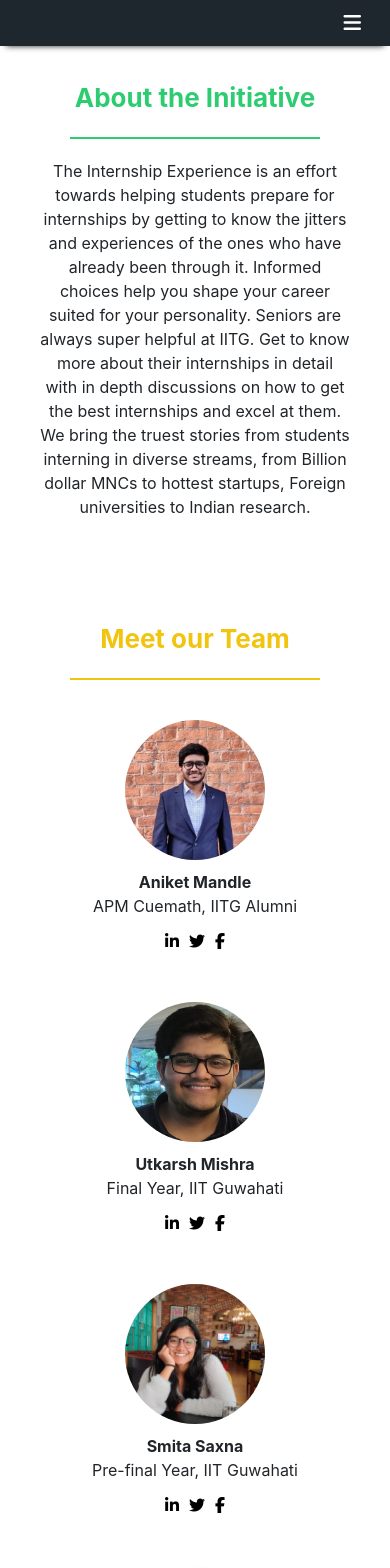
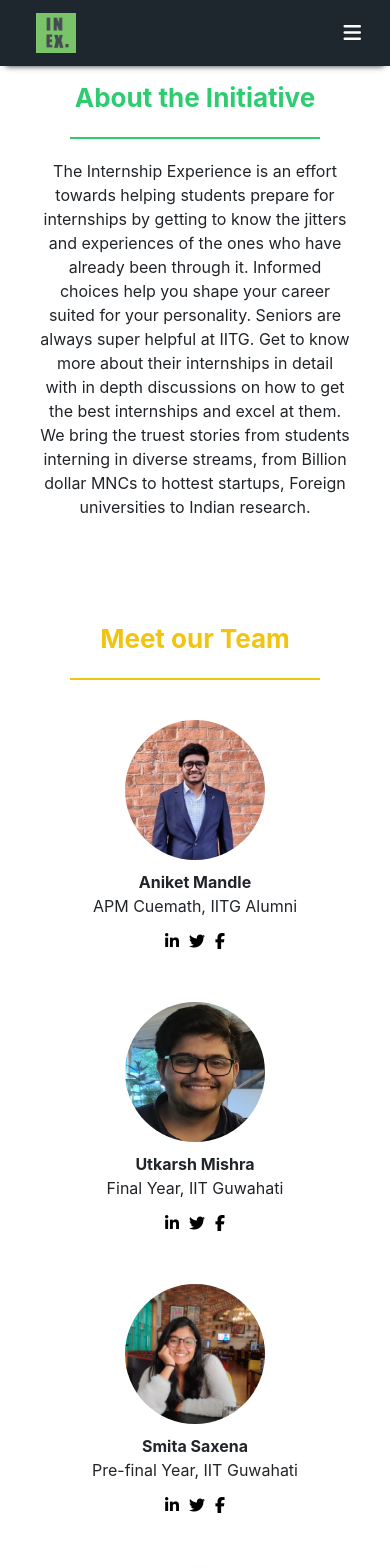
Before and after one commit to internxiitg/internxiitg.github.io, a React (Create React App) app: page /about in a window 390 px wide. Shown: the top 1568 px of the page. Built offline with nearby package versions, Linux system fonts and the light colour scheme.

Commit message:
logo added

```diff
--- a/src/App.js
+++ b/src/App.js
@@ -2,7 +2,7 @@ import React from 'react';
 import './App.css';
 import { BrowserRouter as Router, Route, Link } from "react-router-dom";
 import "bootstrap/dist/css/bootstrap.min.css";
-
+import logo from  './utils/logo.jpg'
 import Feed from './components/feed.component';
 import About from './components/about.component';
 
@@ -13,6 +13,7 @@ class App extends React.Component {
     return (<Router>
 
       <div className="navbar navbar-expand-sm fixed-top">
+        <div className="navbar-brand"><img className="logo-img" src={logo}></img></div>
         <button className="navbar-toggler ml-auto" data-toggle="collapse" data-target="#navbarMenu">
           <i class="hambur fas fa-bars"></i>
         </button>
--- a/src/components/about.component.js
+++ b/src/components/about.component.js
@@ -40,7 +40,7 @@ class About extends React.Component {
                         </div>
                         <div className="team-member">
                             <div className="team-img-container"><img className="team-img" src={smita_image}></img></div>
-                            <div className="member-name">Smita Saxna</div>
+                            <div className="member-name">Smita Saxena</div>
                             <div className="member-desc">Pre-final Year, IIT Guwahati</div>
                             <div className="member-social">
                             <a href="https://www.linkedin.com/in/smita-saxena11/"><i class="fa fa-linkedin member-social-i" aria-hidden="true"></i></a>
--- a/src/index.css
+++ b/src/index.css
@@ -17,6 +17,20 @@ body {
 
 code {
   font-family: source-code-pro, Menlo, Monaco, Consolas, 'Courier New', monospace;
+}
+
+.logo-img {
+  height: 40px;
+  width: 40px;
+  margin-left: 200px;
+}
+
+@media only screen and (max-width: 600px) {
+  .logo-img {
+    height: 40px;
+    width: 40px;
+    margin-left: 20px;
+  }
 }
 
 .search-box {
@@ -863,7 +877,7 @@ code {
     background-color: white;
     padding: 10%;
     text-align: center;
-    margin-top:10%;
+    margin-top: 10%;
   }
 }
 
```
Also changed, not shown: src/utils/logo.jpg (added).
